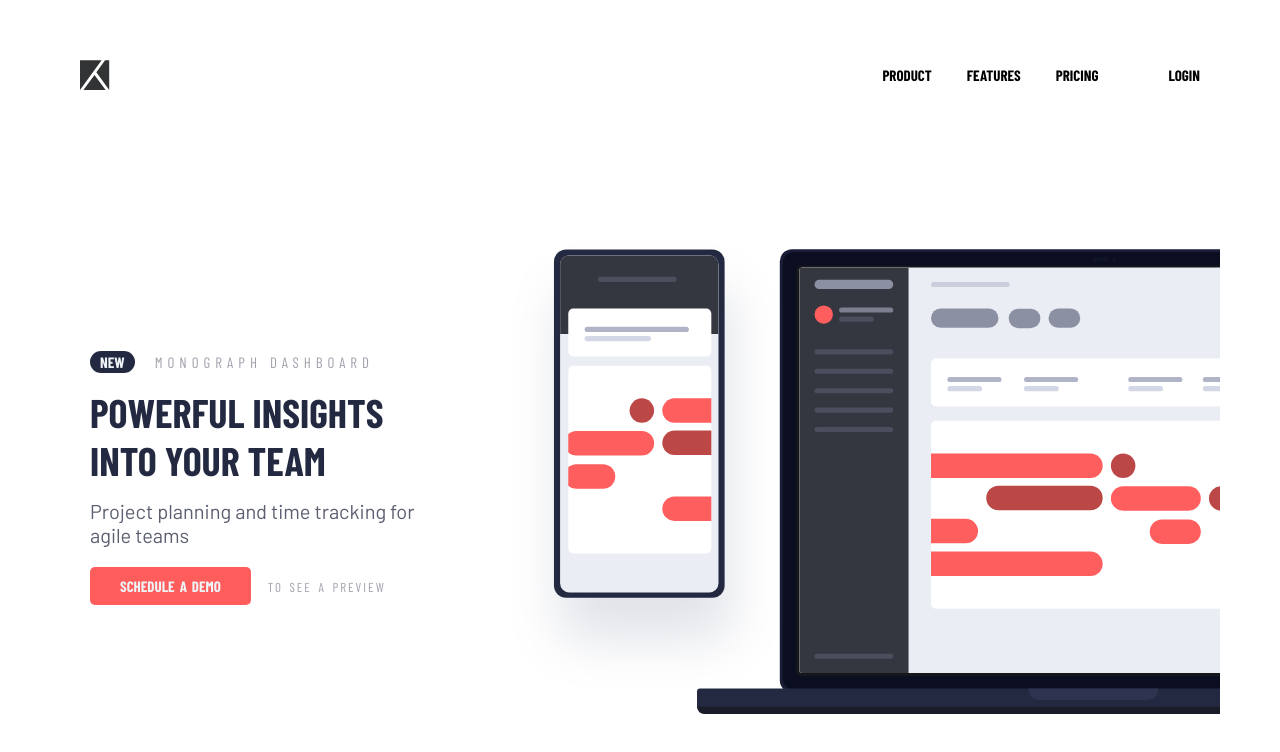
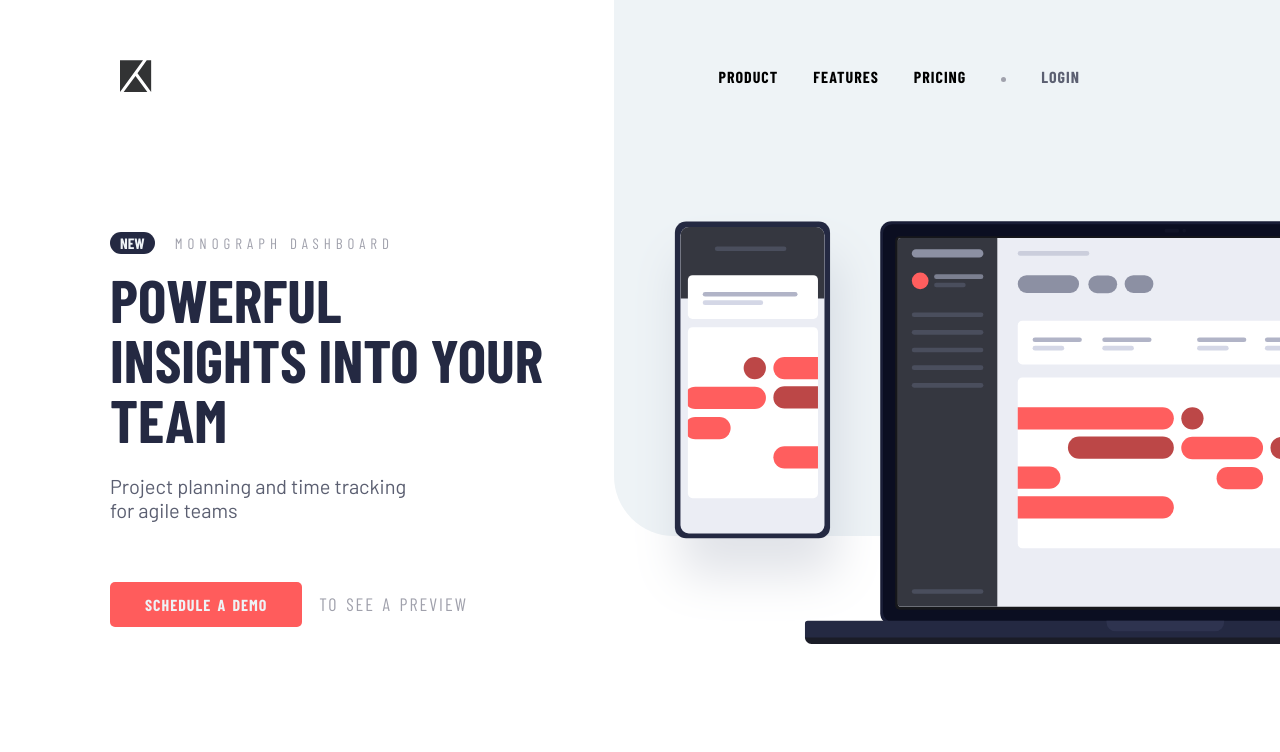
Before and after one commit to sanketcharanpahadi/project-tracking-intro-component, a plain HTML site: page index.html in a window 1280 px wide. Drawn offline with nearby package versions, Linux system fonts and the light colour scheme; a web font is replaced by a local one.

Commit message:
desktop design updated

```diff
--- a/index.html
+++ b/index.html
@@ -58,6 +58,8 @@
       </section>
     </main>
 
+    <div class="bg"></div>
+
     <!--
 
 
--- a/style.css
+++ b/style.css
@@ -137,6 +137,21 @@ button {
   letter-spacing: 0.2rem;
 }
 
+.bg {
+    height: 67%;
+    width: 52%;
+    background: var(--color-light-grayish-blue);
+    position: absolute;
+    top: 0;
+    right: 0;
+    z-index: -9;
+    border-bottom-left-radius: 6rem;
+}
+
+.nav-link:last-child a{
+    color: var(--color-dark-grayish-blue);
+}
+
 /* UTILITIES */
 
 .none {
@@ -149,32 +164,70 @@ button {
   }
 
   .logo {
-      width: 30px;
+    width: 32px;
   }
 
   .nav-bar {
     flex-direction: row;
     align-items: center;
     justify-content: space-between;
-    padding: 6rem 8rem;
+    padding: 6rem 12rem;
+    padding-right: 20rem;
+    margin-bottom: 5rem;
+  }
+
+  .dot {
+    width: 5px;
+    height: 5px;
+    border-radius: 50%;
+    margin-top: 1rem;
+    background-color: var(--color-grayish-blue);
   }
 
   .nav-links {
     display: flex;
     gap: 3.5rem;
-    font-size: 1.5rem;
+    font-size: 1.6rem;
     text-transform: uppercase;
     font-weight: bold;
+    letter-spacing: 0.1rem;
   }
 
   .nav-link a {
-      color: #000;
+    color: #000;
   }
 
   .main {
-      flex-direction: row-reverse;
-      align-items: center;
-      justify-content: space-between;
-      padding: 6rem;
+    flex-direction: row-reverse;
+    align-items: center;
+    justify-content: space-between;
+    padding-left: 8rem;
+    margin-bottom: 12rem;
+  }
+
+  .mobile-img {
+    width: 100%;
+  }
+
+  .primary-heading {
+    font-size: 6rem;
+    margin-bottom: 2.5rem;
+    line-height: 1;
+  }
+
+  .para {
+    width: 70%;
+    margin-bottom: 6rem;
+  }
+
+  button {
+    padding: 1.3rem 3.5rem;
+    font-size: 1.6rem;
+    letter-spacing: 0.1rem;
+  }
+
+  .preview {
+    font-size: 1.8rem;
+    letter-spacing: 0.2rem;
   }
 }
```
